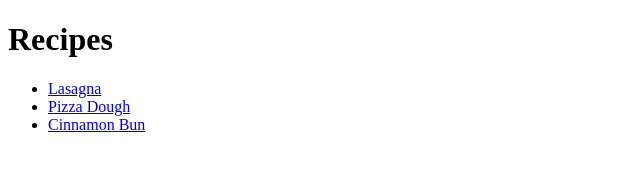
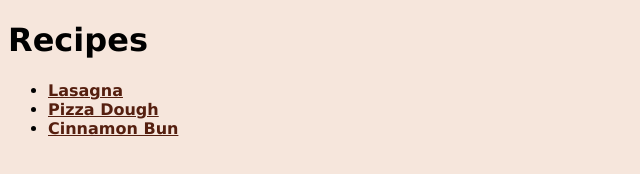
Before and after one commit to Ste4lth7722/odin-recipes, a plain HTML site: page index.html in a window 1280 px wide. Shown: the whole page, without its empty margins (0-640 px from the left). Drawn offline with Linux system fonts and the light colour scheme.

Commit message:
Add styles.css, add basic home page styling

```diff
--- a/index.html
+++ b/index.html
@@ -4,13 +4,14 @@
     <meta charset="UTF-8">
     <meta name="viewport" content="width=device-width, initial-scale=1.0">
     <title>Recipes</title>
+    <link href="styles.css" rel="stylesheet">
 </head>
 <body>
     <h1>Recipes</h1>
     <ul>
-        <li><a href="./recipes/lasagna.html">Lasagna</a></li>
-        <li><a href="./recipes/pizza-dough.html">Pizza Dough</a></li>
-        <li><a href="./recipes/cinnamon-bun.html">Cinnamon Bun</a></li>
+        <li><a href="./recipes/lasagna.html" class="recipe-link">Lasagna</a></li>
+        <li><a href="./recipes/pizza-dough.html" class="recipe-link">Pizza Dough</a></li>
+        <li><a href="./recipes/cinnamon-bun.html" class="recipe-link">Cinnamon Bun</a></li>
     </ul>
 </body>
 </html>
--- /dev/null
+++ b/styles.css
@@ -0,0 +1,15 @@
+* {
+    font-family: Verdana, Geneva, Tahoma, sans-serif;
+}
+
+body {
+    background-color: rgba(243, 221, 207, 0.719);
+}
+
+a {
+    color: rgb(85, 31, 15)
+}
+
+.recipe-link {
+    font-weight: 600;
+}
```
